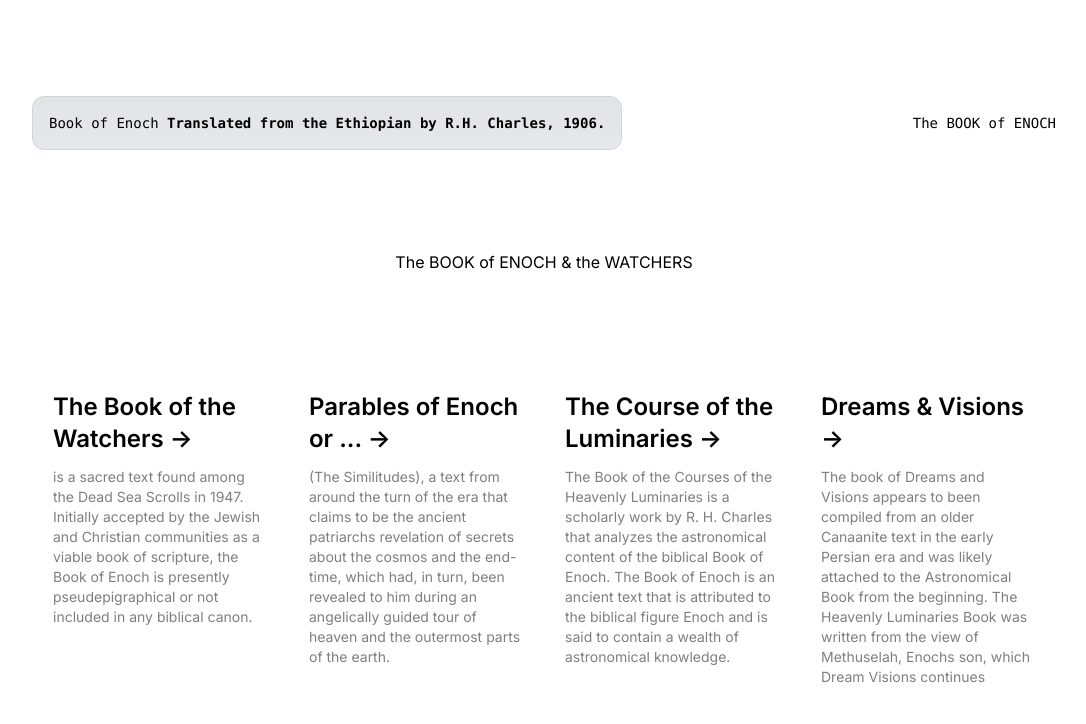
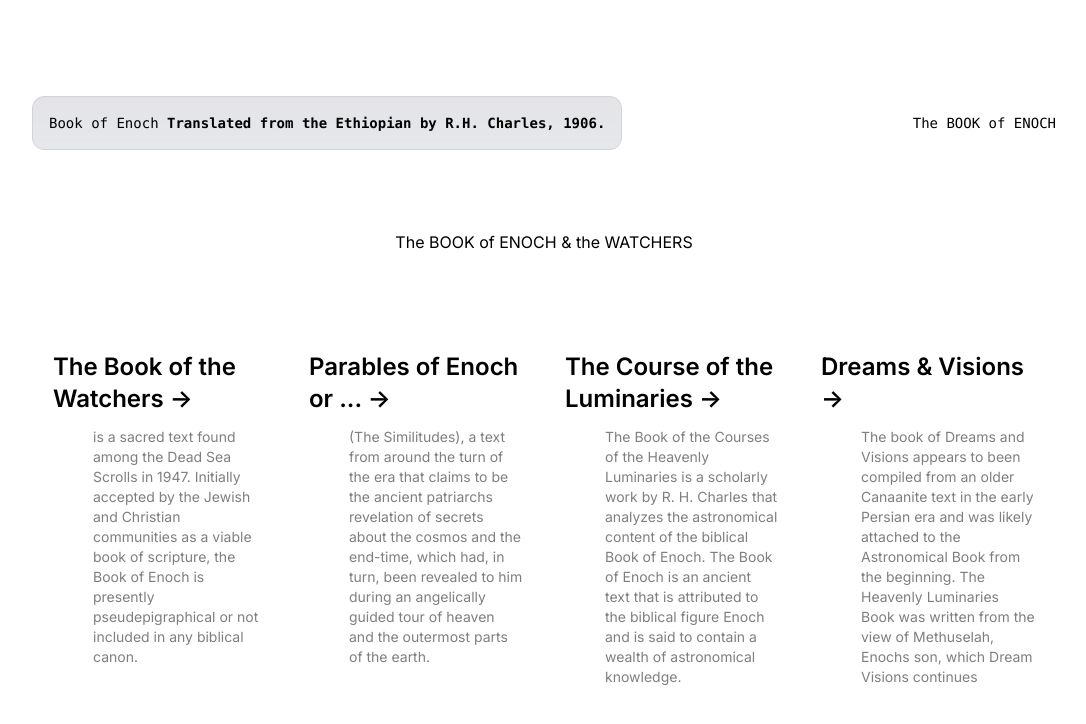
Before and after one commit to jnutt367/the_book_of_enoch, a Next.js app: page / in a window 1280 px wide. Shown: the top 724 px of the page, without its empty margins (96-1182 px from the left). Built offline with nearby package versions, Linux system fonts and the light colour scheme.

Commit message:
commit for nre changes

```diff
--- a/src/app/page.tsx
+++ b/src/app/page.tsx
@@ -30,7 +30,7 @@ export default function Home() {
               -&gt;
             </span>
           </h2>
-          <p className="m-0 max-w-[30ch] text-sm opacity-50">
+          <p className="m-0 max-w-[30ch] pl-10 text-sm opacity-50">
 
           is a sacred text found among the Dead Sea Scrolls in 1947. Initially accepted by the Jewish and Christian communities as a viable book of scripture, the Book of Enoch is presently pseudepigraphical or not included in any biblical canon.
           </p>
@@ -48,7 +48,7 @@ export default function Home() {
               -&gt;
             </span>
           </h2>
-          <p className="m-0 max-w-[30ch] text-sm opacity-50">
+          <p className="m-0 max-w-[30ch] pl-10 text-sm opacity-50">
           (The Similitudes), a text from around the turn of the era that claims to be the ancient patriarchs revelation of secrets about the cosmos and the end-time, which had, in turn, been revealed to him during an angelically guided tour of heaven and the outermost parts of the earth.
           </p>
         </a>
@@ -65,7 +65,7 @@ export default function Home() {
               -&gt;
             </span>
           </h2>
-          <p className="m-0 max-w-[30ch] text-sm opacity-50">
+          <p className="m-0 max-w-[30ch] pl-10 text-sm opacity-50">
           The Book of the Courses of the Heavenly Luminaries is a scholarly work by R. H. Charles that analyzes the astronomical content of the biblical Book of Enoch. The Book of Enoch is an ancient text that is attributed to the biblical figure Enoch and is said to contain a wealth of astronomical knowledge.
 
           </p>
@@ -83,7 +83,7 @@ export default function Home() {
               -&gt;
             </span>
           </h2>
-          <p className="m-0 max-w-[30ch] text-balance text-sm opacity-50">
+          <p className="m-0 max-w-[30ch] text-balance pl-10 text-sm opacity-50">
 
 
           The book of Dreams and Visions appears to been compiled from an older Canaanite text in the early Persian era and was likely attached to the Astronomical Book
```
